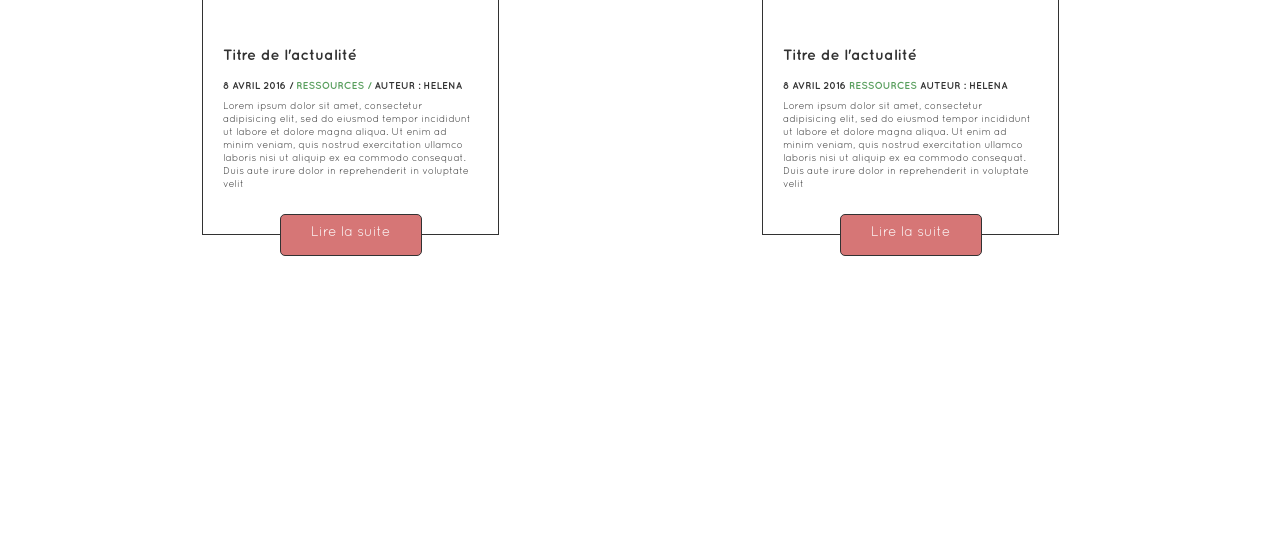
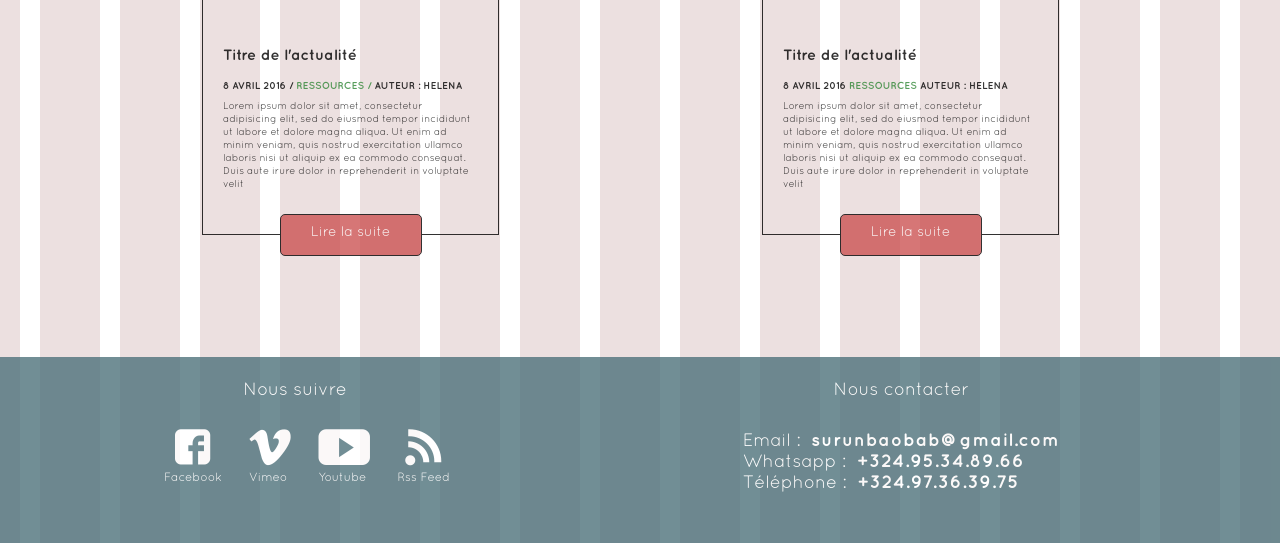
Before and after one commit to dylanschirino/Baobab, a PHP site: page / in a window 1280 px wide. Shown: the part 3122-3665 px from the top of the page. Before the commit the page ends 3378 px from the top, so only its background shows below. Run offline with PHP 8.4, Linux system fonts and the light colour scheme; some web fonts are replaced.

Commit message:
footer section done

```diff
--- a/baobab-web/Gruntfile.js
+++ b/baobab-web/Gruntfile.js
@@ -21,7 +21,7 @@ module.exports = function( grunt ) {
                     "src": "css/*.css"
                 },
                 "options": {
-                    "proxy": "localhost:13646", // TODO: adapt to you configuration
+                    "proxy": "localhost:12345", // TODO: adapt to you configuration
                     "watchTask": true
                 }
             }
--- a/baobab-web/css/styles.css
+++ b/baobab-web/css/styles.css
@@ -102,6 +102,7 @@ html {
   font: 62.5% "Quicksand", Arial, sans-serif; }
 
 body {
+  background: url("../img/grille.png") center center;
   opacity: .8; }
 
 h1, h2, h3 {
@@ -300,6 +301,32 @@ a {
     width: 10em;
     height: 2.85em;
     margin: -1.5em auto; }
+
+/* BAOBAB Project
+ *
+ * /sass/object/footer.scss - non design of footer stylesheet
+ *
+ * coded by Dylan Schirino
+ * started at 24/04/2016
+ */
+.footer {
+  height: 18.6em;
+  margin-top: 10em; }
+  .footer__container {
+    width: 100em;
+    margin: auto; }
+    .footer__container::after {
+      content: "";
+      clear: both;
+      display: block; }
+
+.follow {
+  display: inline-block; }
+
+.contact {
+  display: inline-block;
+  float: right;
+  margin-right: 8em; }
 
 /* BAOBAB Project
  *
@@ -619,4 +646,67 @@ a {
     -webkit-transform: scale(0.8);
     transform: scale(0.8); } }
 
+/* BAOBAB Project
+ *
+ * /sass/components/footer.scss - design of footer stylesheet
+ *
+ * coded by Dylan Schirino
+ * started at 24/04/2016
+ */
+.footer {
+  background-color: #4E727B; }
+
+.follow__title {
+  font: 1.8em "Quicksand", Arial, sans-serif;
+  color: white;
+  padding: 1.166em 0 1.66em 0;
+  text-align: center; }
+
+.follow__element {
+  font-size: 1.2em;
+  display: inline-block;
+  padding-left: 2em; }
+
+.follow__link {
+  color: white;
+  text-align: center;
+  transition: .2s linear; }
+  .follow__link:hover {
+    color: black; }
+  .follow__link--facebook::before {
+    padding-bottom: 6px;
+    content: "";
+    display: block;
+    font: 3em "glyphs"; }
+  .follow__link--vimeo::before {
+    padding-bottom: 6px;
+    content: "";
+    display: block;
+    font: 3em "glyphs"; }
+  .follow__link--youtube::before {
+    padding-bottom: 6px;
+    content: "";
+    display: block;
+    font: 3em "glyphs"; }
+  .follow__link--rss::before {
+    padding-bottom: 6px;
+    content: "";
+    display: block;
+    font: 3em "glyphs"; }
+
+.contact__title {
+  font: 1.8em "Quicksand", Arial, sans-serif;
+  color: white;
+  padding: 1.166em 0 1.66em 0;
+  text-align: center; }
+
+.contact__element {
+  font: 1.8em "Quicksand", Arial, sans-serif;
+  color: white; }
+
+.contact__link {
+  color: white;
+  font-weight: bold;
+  letter-spacing: 1px; }
+
 /*# sourceMappingURL=styles.css.map */
--- a/baobab-web/index.html
+++ b/baobab-web/index.html
@@ -1,6 +1,9 @@
 <!DOCTYPE html>
 <html lang="fr">
 <head>
+  <!--[if lt IE 9]>
+<script src="//html5shim.googlecode.com/svn/trunk/html5.js"></script>
+<![endif]-->
   <meta charset="utf-8">
   <meta name="description" content="Sur un baobab workshop animation">
   <meta name="viewport" content="width=device-width, initial-scale=1.0, shrink-to-fit=no">
@@ -173,7 +176,46 @@
           Lire la suite
         </a>
         </article>
+      </section>
 
+        <footer class="footer">
+
+          <div class="footer__container">
+          <article class="follow">
+          <h3 class="follow__title" aria-level="3">Nous suivre</h3>
+          <ul class="follow__list">
+            <li class="follow__element">
+              <a class="follow__link follow__link--facebook" href="https://www.facebook.com/surunbaobab">Facebook</a>
+            </li>
+            <li class="follow__element">
+              <a class="follow__link follow__link--vimeo" href="https://vimeo.com/francoischenot">Vimeo</a>
+            </li>
+            <li class="follow__element">
+              <a class="follow__link follow__link--youtube" href="https://www.youtube.com/channel/UCipelOUyTh7WbpxdWcB30vg">Youtube</a>
+            </li>
+            <li class="follow__element">
+              <a class="follow__link follow__link--rss" href="http://www.surunbaobab.com/fr/feed/">Rss Feed</a>
+            </li>
+          </ul>
+        </article>
+
+        <article class="contact">
+          <h3 class="contact__title" aria-level="3">Nous contacter</h3>
+          <ul class="contact__list">
+            <li class="contact__element">Email&nbsp;:&nbsp;
+              <a class="contact__link" href="mailto:surunbaobab@gmail.com">surunbaobab@gmail.com</a>
+            </li>
+            <li class="contact__element">Whatsapp&nbsp;:&nbsp;
+              <a class="contact__link" href="tel:+32495348966">+324.95.34.89.66</a>
+            </li>
+            <li class="contact__element">Téléphone&nbsp;:&nbsp;
+              <a class="contact__link" href="tel:+32497363975">+324.97.36.39.75</a>
+            </li>
+          </ul>
+        </article>
+
+      </div>
+        </footer>
     </main>
   </body>
   </html>
--- a/baobab-web/sass/base/root.scss
+++ b/baobab-web/sass/base/root.scss
@@ -5,7 +5,7 @@ html{
 font: 62.5% $quicksandStack;
 }
 body{
-  //background: url("../img/grille.png")center center;
+  background: url("../img/grille.png")center center;
   opacity: .8;
 }
 h1,h2,h3{
--- a/baobab-web/sass/components/footer.scss
+++ b/baobab-web/sass/components/footer.scss
@@ -0,0 +1,72 @@
+/* BAOBAB Project
+ *
+ * /sass/components/footer.scss - design of footer stylesheet
+ *
+ * coded by Dylan Schirino
+ * started at 24/04/2016
+ */
+ .footer{
+   background-color: #4E727B;
+ }
+ .follow{
+   &__title{
+     font:1.8em $quicksandStack;
+     color:white;
+     padding:1.166em 0 1.66em 0;
+     text-align: center;
+   }
+   &__element{
+     font-size:1.2em;
+     display: inline-block;
+     padding-left: 2em;
+   }
+   &__link{
+     color:white;
+    text-align: center;
+    transition: .2s linear;
+    &:hover{
+      color:black;
+    }
+     &--facebook::before{
+       padding-bottom: 6px;
+       content:"";
+       display: block;
+       font:3em $glyphsStack;
+     }
+     &--vimeo::before{
+       padding-bottom: 6px;
+       content:"";
+       display: block;
+       font:3em $glyphsStack;
+     }
+     &--youtube::before{
+       padding-bottom: 6px;
+       content:"";
+       display: block;
+       font:3em $glyphsStack;
+     }
+     &--rss::before{
+       padding-bottom: 6px;
+       content:"";
+       display: block;
+       font:3em $glyphsStack;
+     }
+   }
+ }
+ .contact{
+   &__title{
+     font:1.8em $quicksandStack;
+     color:white;
+     padding:1.166em 0 1.66em 0;
+     text-align: center;
+   }
+   &__element{
+     font: 1.8em $quicksandStack;
+     color:white;
+   }
+   &__link{
+     color:white;
+     font-weight: bold;
+     letter-spacing:1px;
+   }
+ }
--- a/baobab-web/sass/object/footer.scss
+++ b/baobab-web/sass/object/footer.scss
@@ -0,0 +1,29 @@
+/* BAOBAB Project
+ *
+ * /sass/object/footer.scss - non design of footer stylesheet
+ *
+ * coded by Dylan Schirino
+ * started at 24/04/2016
+ */
+.footer{
+  height:18.6em;
+  margin-top:10em;
+  &__container{
+    width:100em;
+    margin: auto;
+    &::after{
+      content: "";
+      clear: both;
+      display: block;
+    }
+  }
+}
+
+.follow{
+    display: inline-block;
+}
+.contact{
+    display: inline-block;
+    float: right;
+    margin-right:8em;
+}
--- a/baobab-web/sass/styles.scss
+++ b/baobab-web/sass/styles.scss
@@ -27,7 +27,7 @@
 @import "object/doityourself";
 @import "object/decoration";
 @import "object/actualite";
-// @import "object/footer";
+@import "object/footer";
 // 6. Components - Design des composants, morceaux d'UI
 @import "components/subheader";
 @import "components/header";
@@ -36,4 +36,4 @@
 @import "components/doityourself";
 @import "components/decoration";
 @import "components/mainimage";
-// @import "components/footer";
+@import "components/footer";
```
Also changed, not shown: 1 other file.
